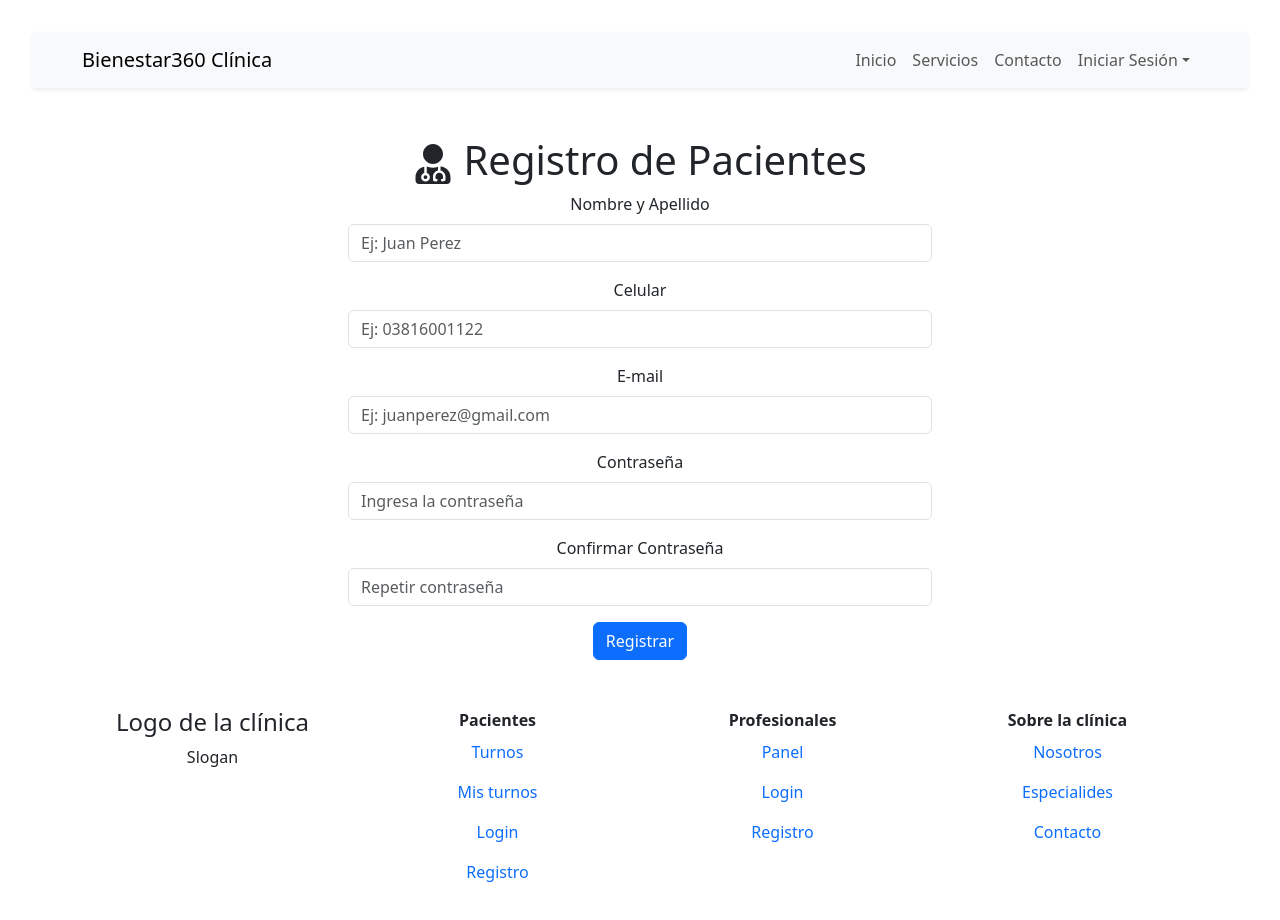
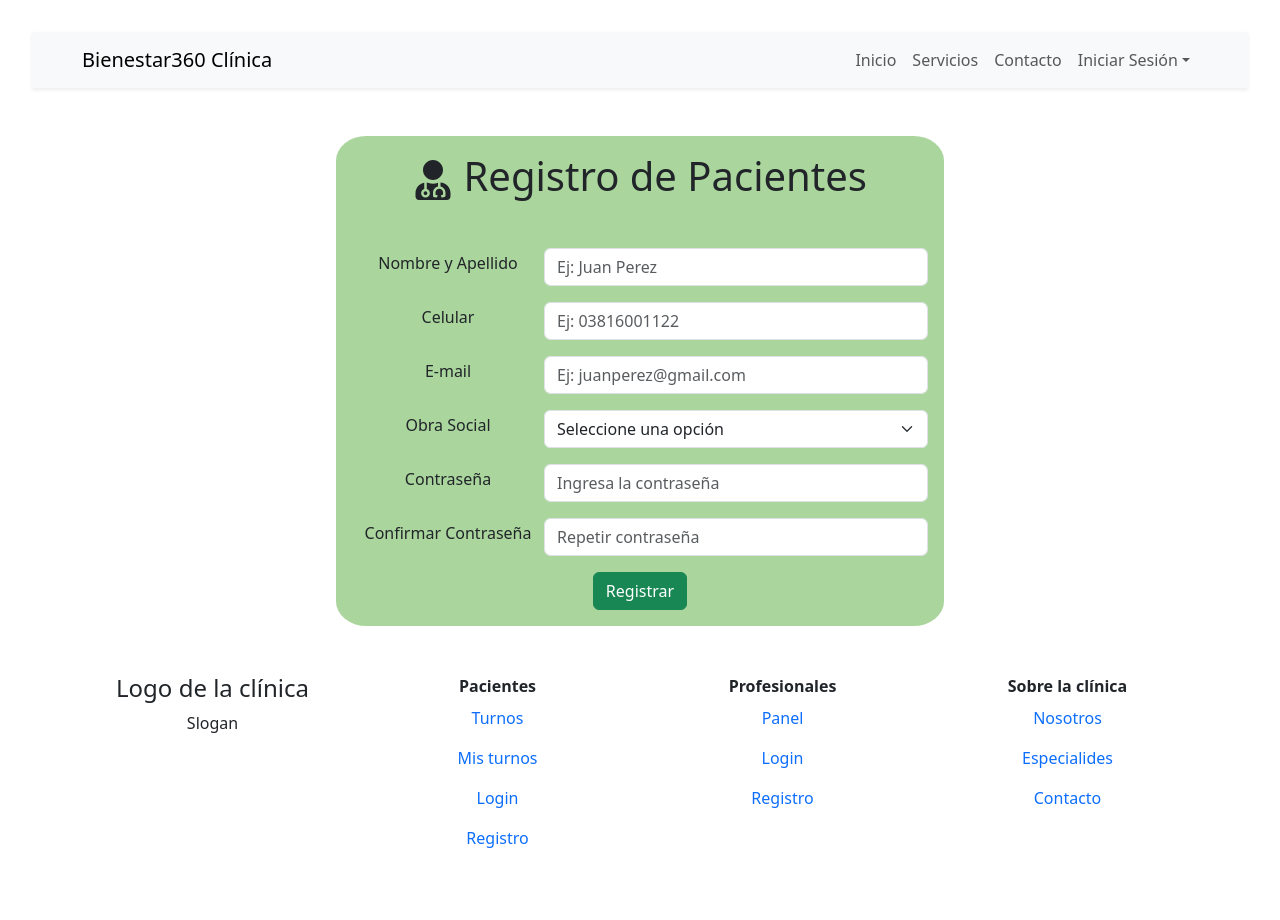
Before and after one commit to tomas0204/Clinica-React, a React (Vite) app: page /registrarPaciente in a window 1280 px wide. Shown: the top 920 px of the page. After the commit the page ends 890 px from the top, so only its background shows below. Built offline with nearby package versions, Linux system fonts and the light colour scheme.

Commit message:
estilos registroPaciente

```diff
--- a/src/App.css
+++ b/src/App.css
@@ -40,3 +40,16 @@
 .read-the-docs {
   color: #888;
 }
+
+
+#registroPacientes {
+  background-color: #aad69d;
+  padding: 1rem;
+  border-radius: 5%;
+}
+
+#registroPacientes .containerLabelControl {
+  display: flex;
+  justify-content: space-evenly;
+  align-items: center;
+}
--- a/src/components/views/Error404.jsx
+++ b/src/components/views/Error404.jsx
@@ -13,7 +13,9 @@ function Error404() {
                                 src={errorImage}
                                 alt="Error 404"
                                 className="img-fluid mb-5 mx-auto d-block"
-                                style={{ maxWidth: "500px" }}
+                                style={{ maxWidth: "500px" }
+
+                            }
                             />
 
                             <div className="d-flex gap-2 justify-content-center">
--- a/src/components/views/RegistrarPaciente.jsx
+++ b/src/components/views/RegistrarPaciente.jsx
@@ -44,13 +44,14 @@ const RegistrarPaciente = () => {
 
   return (
     <>
-       <div className="container col-12 col-md-6 ">
+       <div className="container col-12 col-md-8 col-lg-6" id="registroPacientes">
         <div>
         <h1> <FaUserMd /> Registro de Pacientes</h1>
         </div>
-      <Form onSubmit={handleSubmit(registrarPaciente)} id="registroPacientes">
+      <Form onSubmit={handleSubmit(registrarPaciente)}  className="mt-5">
           <Form.Group className="mb-3">
-            <Form.Label>Nombre y Apellido</Form.Label>
+            <div className="containerLabelControl">
+              <Form.Label className="col-5 col-md-4">Nombre y Apellido</Form.Label>
             <Form.Control
               type="text"
               placeholder="Ej: Juan Perez"
@@ -66,13 +67,15 @@ const RegistrarPaciente = () => {
                 },
               })}
             />
-            <Form.Text className="text-muted">
+            </div>
+            <Form.Text className="text-danger">
               {errors.nombre_y_apellido?.message}
             </Form.Text>
           </Form.Group>
 
           <Form.Group className="mb-3">
-            <Form.Label>Celular</Form.Label>
+            <div className="containerLabelControl">
+            <Form.Label className="col-5 col-md-4">Celular</Form.Label>
             <Form.Control
               type="tel"
               placeholder="Ej: 03816001122"
@@ -88,13 +91,15 @@ const RegistrarPaciente = () => {
                 },
               })}
             />
-            <Form.Text className="text-muted">
+            </div>
+            <Form.Text className="text-danger">
               {errors.celular?.message}
             </Form.Text>
           </Form.Group>
 
           <Form.Group className="mb-3">
-            <Form.Label>E-mail</Form.Label>
+            <div className="containerLabelControl">
+            <Form.Label className="col-5 col-md-4">E-mail</Form.Label>
             <Form.Control
               type="email"
               placeholder="Ej: juanperez@gmail.com"
@@ -108,13 +113,36 @@ const RegistrarPaciente = () => {
                 },
               })}
             />
-            <Form.Text className="text-muted">
+            </div>
+            <Form.Text className="text-danger">
               {errors.email?.message}
+            </Form.Text>
+
+          </Form.Group>
+
+          <Form.Group className="mb-3">
+            <div className="containerLabelControl">
+            <Form.Label className="col-5 col-md-4">Obra Social</Form.Label>
+              <Form.Select {...register("obraSocial", {
+                required:"Tienes que ingresar una opción"
+              })}>
+                <option value="">Seleccione una opción</option>
+                <option value="Prensa">Prensa</option>
+                <option value="Red de Seguro Medico">Red de Seguro Medico</option>
+                <option value="Pami">Pami</option>
+                <option value="Prensa">Osecac</option>
+                <option value="Prensa">Particular</option>
+              </Form.Select>
+              </div>
+              <Form.Text className="text-danger">
+              {errors.obraSocial?.message}
             </Form.Text>
           </Form.Group>
 
+
           <Form.Group className="mb-3">
-            <Form.Label>Contraseña</Form.Label>
+            <div className="containerLabelControl">
+            <Form.Label className="col-5 col-md-4">Contraseña</Form.Label>
               <Form.Control
                 type="password"
                 placeholder="Ingresa la contraseña"
@@ -128,13 +156,15 @@ const RegistrarPaciente = () => {
                   },
                 })}
               />
-            <Form.Text className="text-muted">
+              </div>
+            <Form.Text className="text-danger">
               {errors.contraseña?.message}
             </Form.Text>
           </Form.Group>
 
           <Form.Group className="mb-3">
-            <Form.Label>Confirmar Contraseña</Form.Label>
+            <div className="containerLabelControl">
+            <Form.Label className="col-5 col-md-4">Confirmar Contraseña</Form.Label>
               <Form.Control
                 type="password"
                 placeholder="Repetir contraseña"
@@ -144,12 +174,13 @@ const RegistrarPaciente = () => {
 
                 })}
               />
-            <Form.Text className="text-muted">
+              </div>
+            <Form.Text className="text-danger">
               {errors.contraseña_confirmar?.message}
             </Form.Text>
           </Form.Group>
 
-          <Button variant="primary" type="submit">
+          <Button variant="success"  type="submit" >
             Registrar
           </Button>
       </Form>
```
